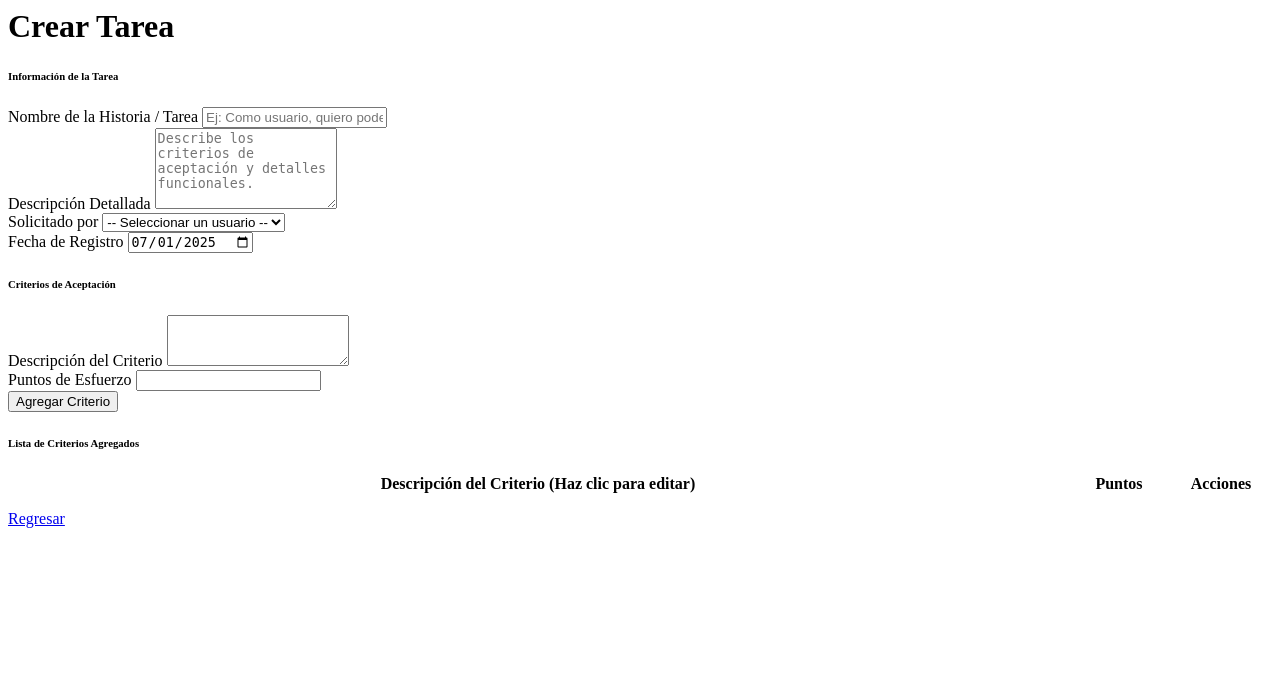
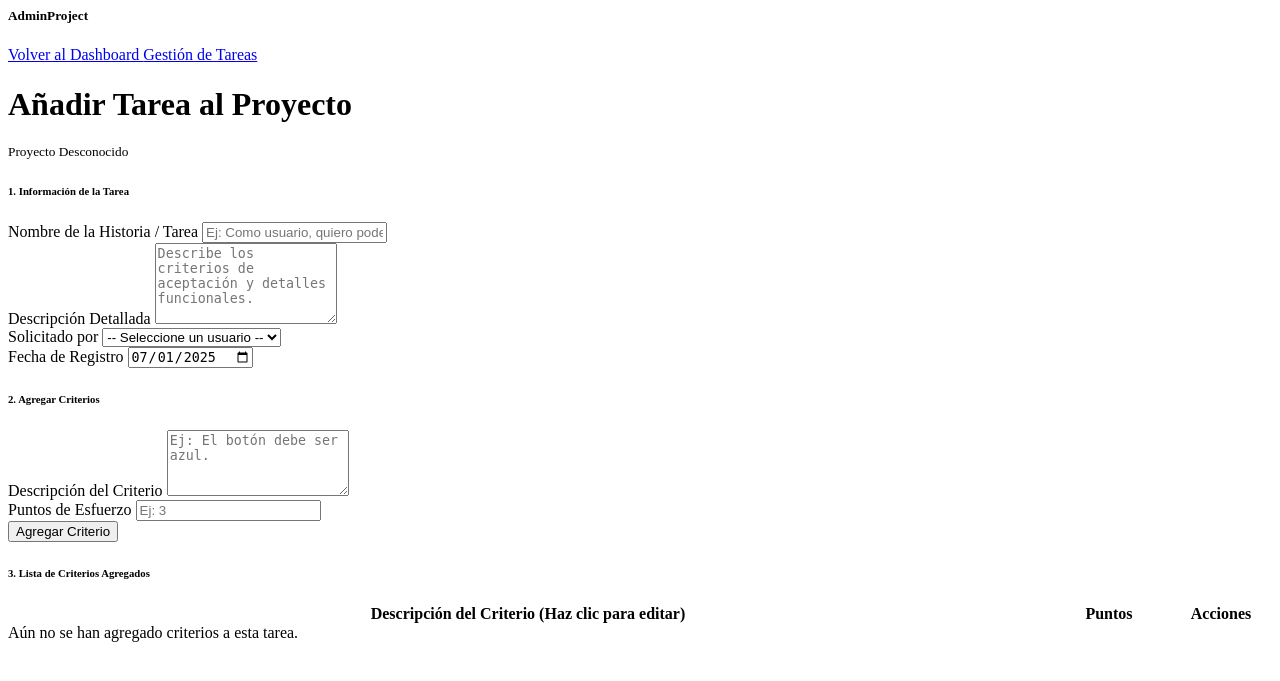
Before and after one commit to R7cK/Admin_Project, a CodeIgniter 4 app: the page made by app/Views/Tareas/Tareas_body.php in a window 1280 px wide. Shown: the top 681 px of the page. Run offline with PHP 8.4 and a stand-in for CodeIgniter, Linux system fonts and the light colour scheme; the template is opened without the code that fills it, so the values that code supplies are empty; some libraries are stand-ins or nearby versions.

Commit message:
Cambios a tareas

```diff
--- a/app/Config/Routes.php
+++ b/app/Config/Routes.php
@@ -18,7 +18,7 @@ $routes->get('/ajustes', 'Ajustes::index');
 $routes->get('/logout', 'Login::logout');
 $routes->get('/proyectos/nuevo', 'Projects::new');
 $routes->post('/proyectos/crear', 'Projects::create');
-$routes->get('/tareas', 'Tareas::index');
+$routes->get('tareas/index/(:num)', 'Tareas::index/$1');
 $routes->post('/tareas/crear', 'Tareas::crear');
 $routes->get('/recursos', 'Recursos::index');
 
@@ -72,5 +72,6 @@ $routes->post('/proyectos/update', 'Proyectos::update');
 $routes->post('tareas/ajax_gestionar_tarea_criterio', 'Tareas::ajax_gestionar_tarea_criterio');
 
 // Y también para las otras rutas AJAX que usas
+$routes->post('tareas/ajax_gestionar_tarea_criterio', 'Tareas::ajax_gestionar_tarea_criterio');
 $routes->post('tareas/ajax_actualizar_criterio', 'Tareas::ajax_actualizar_criterio');
 $routes->post('tareas/ajax_eliminar_criterio', 'Tareas::ajax_eliminar_criterio');
--- a/app/Views/Tareas/Tareas_body.php
+++ b/app/Views/Tareas/Tareas_body.php
@@ -1,27 +1,55 @@
-<body>
+<body class="<?= ($settings['default_theme'] ?? 'light') === 'dark' ? 'theme-dark' : 'theme-light' ?>">
 
-<div class="container my-5">
+<div class="main-container">
+    <!-- BARRA LATERAL (Sidebar) para consistencia visual -->
+    <div class="sidebar d-none d-lg-block">
+        <h5 class="sidebar-header text-center my-3">AdminProject</h5>
+        <nav class="sidebar-nav mt-4">
+            <a href="<?= site_url('dashboard') ?>">
+                <i class="fas fa-arrow-left"></i> Volver al Dashboard
+            </a>
+            <a href="#" class="active">
+                <i class="fas fa-tasks"></i> Gestión de Tareas
+            </a>
+        </nav>
+    </div>
 
-    <div class="d-flex align-items-center justify-content-between mb-4">
-        <h1 class="h3 mb-0" id="titulo-pagina">Crear Tarea</h1>
-        <!-- Mensaje de estado para el usuario -->
+    <!-- ENVOLTORIO PRINCIPAL DEL CONTENIDO -->
+    <div class="content-wrapper">
+        <div class="main-panel">
+
+             <!-- Encabezado de la página -->
+        <div class="d-flex justify-content-between align-items-center mb-4">
+            <div>
+                <!-- REQUERIMIENTO 1: MOSTRAR NOMBRE DEL PROYECTO -->
+                <h1 class="h3 mb-0" id="titulo-pagina">Añadir Tarea al Proyecto</h1>
+                <small class="text-muted fs-5 fw-bold text-primary">
+                    <?= esc($proyecto->nombre ?? 'Proyecto Desconocido') ?>
+                </small>
+            </div>
             <span id="estado-guardado" class="text-success fw-bold"></span>
         </div>
 
             <!-- El form agrupa los campos para FormData, onsubmit="return false;" previene el envío tradicional -->
             <form id="form-tarea" onsubmit="return false;">
-        <!-- Campo oculto para guardar el ID de la tarea una vez creada. Es crucial para el flujo. -->
+
+                <!-- CAMPOS OCULTOS ESENCIALES PARA LA LÓGICA -->
+                <!-- Guarda el ID de la tarea una vez creada. Crucial para agregar más criterios. -->
                 <input type="hidden" name="tarea_id" id="tarea_id" value="">
+                <!-- Pasa el ID del proyecto desde el controlador a la vista. -->
+                <input type="hidden" name="proy_id" value="<?= esc($id_proyecto ?? 0) ?>">
+                <!-- Valores por defecto para los campos NOT NULL de la BD. -->
+                <input type="hidden" name="stat_id" value="1"> <!-- 1 = 'Nuevo' (Ejemplo) -->
+                <input type="hidden" name="prio_id" value="2"> <!-- 2 = 'Normal' (Ejemplo) -->
+                <input type="hidden" name="gpo_id" value="3">  <!-- 3 = 'Desarrollo' (Ejemplo) -->
 
+                <!-- SISTEMA DE REJILLA (GRID) DE BOOTSTRAP PARA RESPONSIVIDAD -->
                 <div class="row">
 
-            <!-- Columna Izquierda: Información de la Tarea -->
-            <div class="col-lg-8">
-                <div class="card mb-4">
-                    <div class="card-header py-3">
-                        <h6 class="m-0 fw-bold text-primary">Información de la Tarea</h6>
-                    </div>
-                    <div class="card-body">
+                    <!-- Columna Izquierda: Información de la Tarea (más ancha en pantallas grandes) -->
+                    <div class="col-lg-8 mb-4">
+                        <div class="data-panel h-100">
+                            <h6 class="mb-3 fw-bold text-primary">1. Información de la Tarea</h6>
                             <div class="mb-3">
                                 <label for="tar_nom" class="form-label">Nombre de la Historia / Tarea</label>
                                 <input type="text" name="tar_nom" class="form-control" id="tar_nom" placeholder="Ej: Como usuario, quiero poder..." required>
@@ -35,10 +63,15 @@
                                 <div class="col-md-6 mb-3">
                                     <label for="solicitado_por_usuario_id" class="form-label">Solicitado por</label>
                                     <select class="form-select" name="solicitado_por_usuario_id" id="solicitado_por_usuario_id" required>
-                                    <option value="" selected disabled>-- Seleccionar un usuario --</option>
-                                    <!-- Aquí se deberían cargar los usuarios desde la base de datos -->
-                                    <option value="1">Ricardo Chab Pool</option>
-                                    <option value="2">Ana Pérez</option>
+                                        <option value="" selected disabled>-- Seleccione un usuario --</option>
+                                            <?php if (!empty($listaUsuarios)): ?>
+                                            <?php foreach ($listaUsuarios as $usuario): ?>
+                                                <!-- CAMBIO: Usamos corchetes [] en lugar de -> -->
+                                                <option value="<?= esc($usuario['Id_usuario']) ?>">
+                                                    <?= esc($usuario['NombreCompleto']) ?> (<?= esc(ucfirst($usuario['Rol'])) ?>)
+                                                </option>
+                                            <?php endforeach; ?>
+                                        <?php endif; ?>
                                     </select>
                                 </div>
                                  <div class="col-md-6 mb-3">
@@ -48,25 +81,21 @@
                             </div>
                         </div>
                     </div>
-            </div>
 
-            <!-- Columna Derecha: Agregar Criterios -->
-            <div class="col-lg-4">
-                <div class="card mb-4">
-                    <div class="card-header py-3">
-                        <h6 class="m-0 fw-bold text-primary">Criterios de Aceptación</h6>
-                    </div>
-                    <div class="card-body">
+                    <!-- Columna Derecha: Agregar Criterios (más estrecha en pantallas grandes) -->
+                    <div class="col-lg-4 mb-4">
+                        <div class="data-panel h-100">
+                            <h6 class="mb-3 fw-bold text-primary">2. Agregar Criterios</h6>
                             <div class="mb-3">
                                 <label for="criterio_desc" class="form-label">Descripción del Criterio</label>
-                            <textarea class="form-control" id="criterio_desc" rows="3" required></textarea>
+                                <textarea class="form-control" id="criterio_desc" rows="4" required placeholder="Ej: El botón debe ser azul."></textarea>
                             </div>
                             <div class="mb-3">
                                 <label for="criterio_puntos" class="form-label">Puntos de Esfuerzo</label>
-                            <input type="number" class="form-control" id="criterio_puntos" step="1" min="0" required>
+                                <input type="number" class="form-control" id="criterio_puntos" step="1" min="0" required placeholder="Ej: 3">
                             </div>
-                        <div class="d-grid">
-                            <button type="button" id="btn-agregar-criterio" class="btn btn-info text-white">
+                            <div class="d-grid mt-4">
+                                <button type="button" id="btn-agregar-criterio" class="btn btn-info text-white btn-lg">
                                     <i class="fas fa-plus me-2"></i>
                                     <span id="btn-texto-agregar">Agregar Criterio</span>
                                 </button>
@@ -74,84 +103,72 @@
                         </div>
                     </div>
                 </div>
-        </div>
 
-        <!-- Lista de Criterios Agregados -->
-        <div class="card mb-4">
-            <div class="card-header py-3">
-                <h6 class="m-0 fw-bold text-primary">Lista de Criterios Agregados</h6>
-            </div>
-            <div class="card-body p-0">
+                <!-- Lista de Criterios Agregados (ocupa todo el ancho) -->
+                <div class="data-panel mt-2">
+                    <h6 class="mb-3 fw-bold text-primary">3. Lista de Criterios Agregados</h6>
                     <div class="table-responsive">
-                    <table class="table table-bordered mb-0" width="100%" cellspacing="0">
+                        <table class="table table-hover mb-0" width="100%" cellspacing="0">
                             <thead>
                                 <tr>
                                     <th>Descripción del Criterio (Haz clic para editar)</th>
-                                <th style="width: 100px;" class="text-center">Puntos</th>
+                                    <th style="width: 120px;" class="text-center">Puntos</th>
                                     <th style="width: 100px;" class="text-center">Acciones</th>
                                 </tr>
                             </thead>
                             <tbody id="lista-criterios-body">
-                            <!-- Los criterios se agregarán aquí dinámicamente con JavaScript -->
+                                <!-- Filas de criterios generadas por JS -->
                             </tbody>
                         </table>
+                        <div id="no-criterios-msg" class="text-center text-muted p-4" style="display: none;">
+                            Aún no se han agregado criterios a esta tarea.
                         </div>
                     </div>
                 </div>
             </form>
 
-    <div class="text-center mt-4">
-        <a href="<?= site_url('dashboard') ?>" class="btn btn-secondary">
-            <i class="fas fa-arrow-left me-2"></i>Regresar
-        </a>
+        </div>
     </div>
 </div>
 
+
 <!-- =============================================================== -->
-<!-- SCRIPT PARA LA LÓGICA AJAX CON EL BACKEND -->
+<!-- SCRIPT AJAX (SIN CAMBIOS EN SU LÓGICA, SÓLO COPIADO) -->
 <!-- =============================================================== -->
 <script>
-    // Definir la URL base de tu sitio para construir las URLs de AJAX de forma segura.
-    // Esto es crucial para que funcione en cualquier entorno (local, producción, etc.).
     const BASE_URL = "<?= site_url() ?>";
 
     document.addEventListener('DOMContentLoaded', function() {
 
-        // --- VARIABLES DE ESTADO ---
-        // La variable 'tareaId' es el cerebro del front-end. Si es null, la tarea no se ha creado.
         let tareaId = document.getElementById('tarea_id').value || null;
 
-        // --- REFERENCIAS A ELEMENTOS DEL DOM ---
         const btnAgregarCriterio = document.getElementById('btn-agregar-criterio');
         const tablaCriteriosBody = document.getElementById('lista-criterios-body');
         const estadoGuardado = document.getElementById('estado-guardado');
         const tituloPagina = document.getElementById('titulo-pagina');
         const btnTextoAgregar = document.getElementById('btn-texto-agregar');
+        const noCriteriosMsg = document.getElementById('no-criterios-msg');
 
-        // --- FUNCIONES AUXILIARES ---
+        const checkCriteriosVisibles = () => {
+            noCriteriosMsg.style.display = tablaCriteriosBody.rows.length === 0 ? 'block' : 'none';
+        };
 
-        // Muestra un mensaje temporal al usuario
         const mostrarEstado = (mensaje, tipo = 'success') => {
             estadoGuardado.textContent = mensaje;
             estadoGuardado.className = `text-${tipo} fw-bold`;
+            estadoGuardado.style.opacity = '1';
             setTimeout(() => {
                 estadoGuardado.style.opacity = '0';
-                setTimeout(() => {
-                    estadoGuardado.textContent = '';
-                    estadoGuardado.style.opacity = '1';
-                }, 500);
+                setTimeout(() => { estadoGuardado.textContent = ''; }, 500);
             }, 3000);
         };
 
-        // Crea y añade una nueva fila <tr> a la tabla de criterios
         const agregarFilaCriterio = (descripcion, puntos, criterioId) => {
             const nuevaFila = document.createElement('tr');
-            // Usamos un 'data-attribute' para guardar el ID real del criterio.
-            // Es la forma correcta de vincular el elemento HTML con su registro en la BD.
             nuevaFila.setAttribute('data-criterio-id', criterioId);
 
             nuevaFila.innerHTML = `
-                <td class="editable align-middle">${descripcion}</td>
+                <td class="editable align-middle" style="cursor:pointer;" title="Haz clic para editar">${descripcion}</td>
                 <td class="text-center align-middle">${puntos}</td>
                 <td class="text-center align-middle">
                     <button type="button" class="btn btn-danger btn-sm btn-eliminar-criterio" title="Eliminar Criterio">
@@ -160,50 +177,40 @@
                 </td>
             `;
             tablaCriteriosBody.appendChild(nuevaFila);
+            checkCriteriosVisibles();
         };
 
-        // Actualiza la UI una vez que una tarea es creada
         const actualizarUiModoEdicion = (idTarea) => {
             tareaId = idTarea;
             document.getElementById('tarea_id').value = idTarea;
             tituloPagina.textContent = 'Editar Tarea';
             btnTextoAgregar.textContent = 'Agregar Otro Criterio';
-
-            // Opcional: Deshabilitar campos principales para evitar cambios
-            // document.getElementById('tar_nom').disabled = true;
-            // document.getElementById('solicitado_por_usuario_id').disabled = true;
+            document.querySelector('a[href="<?= site_url('dashboard') ?>"]').textContent = ' Volver al Proyecto';
         };
 
-
-        // --- FUNCIÓN PRINCIPAL: PROCESAR EL FORMULARIO (CREAR/AGREGAR) ---
         const procesarNuevoCriterio = async () => {
             const criterioDescInput = document.getElementById('criterio_desc');
             const criterioPuntosInput = document.getElementById('criterio_puntos');
             const nombreTareaInput = document.getElementById('tar_nom');
 
-            // Validación en el front-end para una respuesta inmediata
             if (nombreTareaInput.value.trim() === '' || criterioDescInput.value.trim() === '' || criterioPuntosInput.value.trim() === '') {
                 alert('El Nombre de la Tarea, la Descripción del Criterio y los Puntos son obligatorios.');
                 return;
             }
 
-            // Usamos FormData para recolectar todos los campos del formulario de forma sencilla.
             const form = document.getElementById('form-tarea');
             const formData = new FormData(form);
 
-            // Agregamos los campos del criterio que están fuera del formulario principal.
             formData.append('criterio_desc', criterioDescInput.value);
             formData.append('criterio_puntos', criterioPuntosInput.value);
 
             try {
-                // Deshabilitar el botón para evitar clics múltiples mientras se procesa la petición
                 btnAgregarCriterio.disabled = true;
 
-                // Llamamos a nuestro único endpoint en el backend.
-                // El backend (con el SP) se encargará de saber si debe crear una tarea nueva o solo agregar un criterio.
                 const response = await fetch(`${BASE_URL}tareas/ajax_gestionar_tarea_criterio`, {
                     method: 'POST',
-                    body: formData
+                    body: formData,
+                    headers: { 'X-Requested-With': 'XMLHttpRequest' }
                 });
 
                 if (!response.ok) throw new Error(`Error HTTP: ${response.status}`);
@@ -232,22 +239,18 @@
                 console.error('Error en la petición AJAX:', error);
                 mostrarEstado('Ocurrió un error de comunicación con el servidor.', 'danger');
             } finally {
-                // Volver a habilitar el botón
                 btnAgregarCriterio.disabled = false;
             }
         };
 
-        // --- DELEGACIÓN DE EVENTOS PARA EDICIÓN Y ELIMINACIÓN ---
-        // Escuchamos los clics en el cuerpo de la tabla para manejar dinámicamente los botones de las filas.
         tablaCriteriosBody.addEventListener('click', function(event) {
             const target = event.target;
 
-            // --- Lógica para Editar ---
             const celdaEditable = target.closest('.editable');
             if (celdaEditable && !celdaEditable.querySelector('input')) {
                 const fila = celdaEditable.closest('tr');
                 const criterioId = fila.dataset.criterioId;
-                const currentText = celdaEditable.textContent;
+                const currentText = celdaEditable.textContent.trim();
 
                 celdaEditable.innerHTML = `<input type="text" class="form-control form-control-sm" value="${currentText}" />`;
                 const input = celdaEditable.querySelector('input');
@@ -263,7 +266,8 @@
                         try {
                             const response = await fetch(`${BASE_URL}tareas/ajax_actualizar_criterio`, {
                                 method: 'POST',
-                                body: formData
+                                body: formData,
+                                headers: { 'X-Requested-With': 'XMLHttpRequest' }
                             });
                             const result = await response.json();
                             if (result.status === 'success') {
@@ -290,7 +294,6 @@
                 });
             }
 
-            // --- Lógica para Eliminar ---
             const btnEliminar = target.closest('.btn-eliminar-criterio');
             if (btnEliminar) {
                 if (confirm('¿Estás seguro de que quieres eliminar este criterio?')) {
@@ -299,13 +302,14 @@
 
                     fetch(`${BASE_URL}tareas/ajax_eliminar_criterio`, {
                         method: 'POST',
-                        headers: { 'Content-Type': 'application/json' },
+                        headers: { 'Content-Type': 'application/json', 'X-Requested-With': 'XMLHttpRequest' },
                         body: JSON.stringify({ criterio_id: criterioId })
                     })
                     .then(response => response.json())
                     .then(result => {
                         if (result.status === 'success') {
                             fila.remove();
+                            checkCriteriosVisibles();
                             mostrarEstado('Criterio eliminado.');
                         } else {
                             mostrarEstado('Error al eliminar: ' + result.message, 'danger');
@@ -319,8 +323,8 @@
             }
         });
 
-        // Asignar el evento principal al botón
         btnAgregarCriterio.addEventListener('click', procesarNuevoCriterio);
+        checkCriteriosVisibles();
     });
 </script>
 
```
Also changed, not shown: app/Controllers/Tareas.php (+21 -3 lines), app/Models/UsuarioModel.php (+11 -0 lines), app/Views/dashboard/dashboard_body.php (+109 -4 lines). Lines whose indentation alone changed are shown as unchanged.
